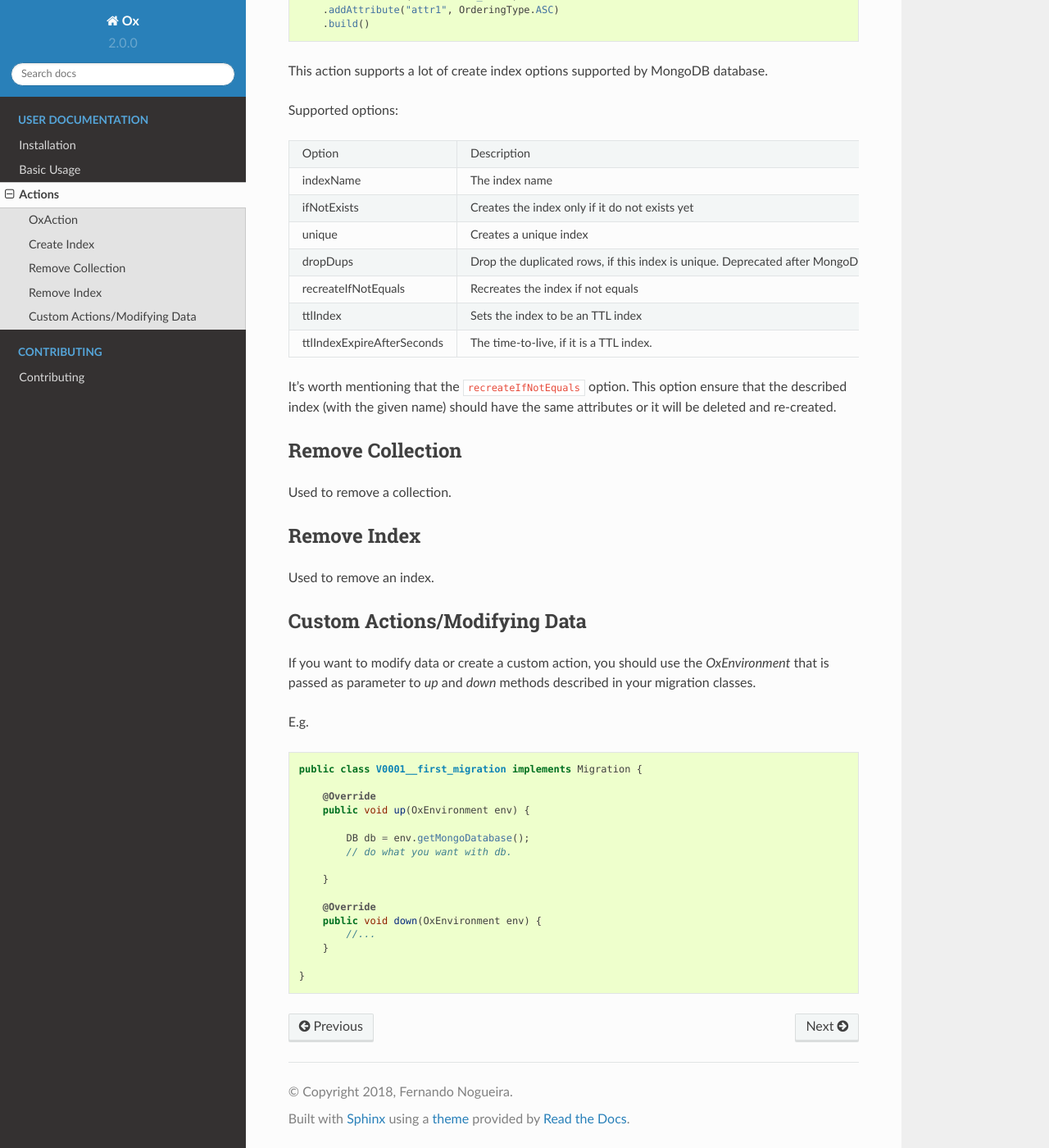
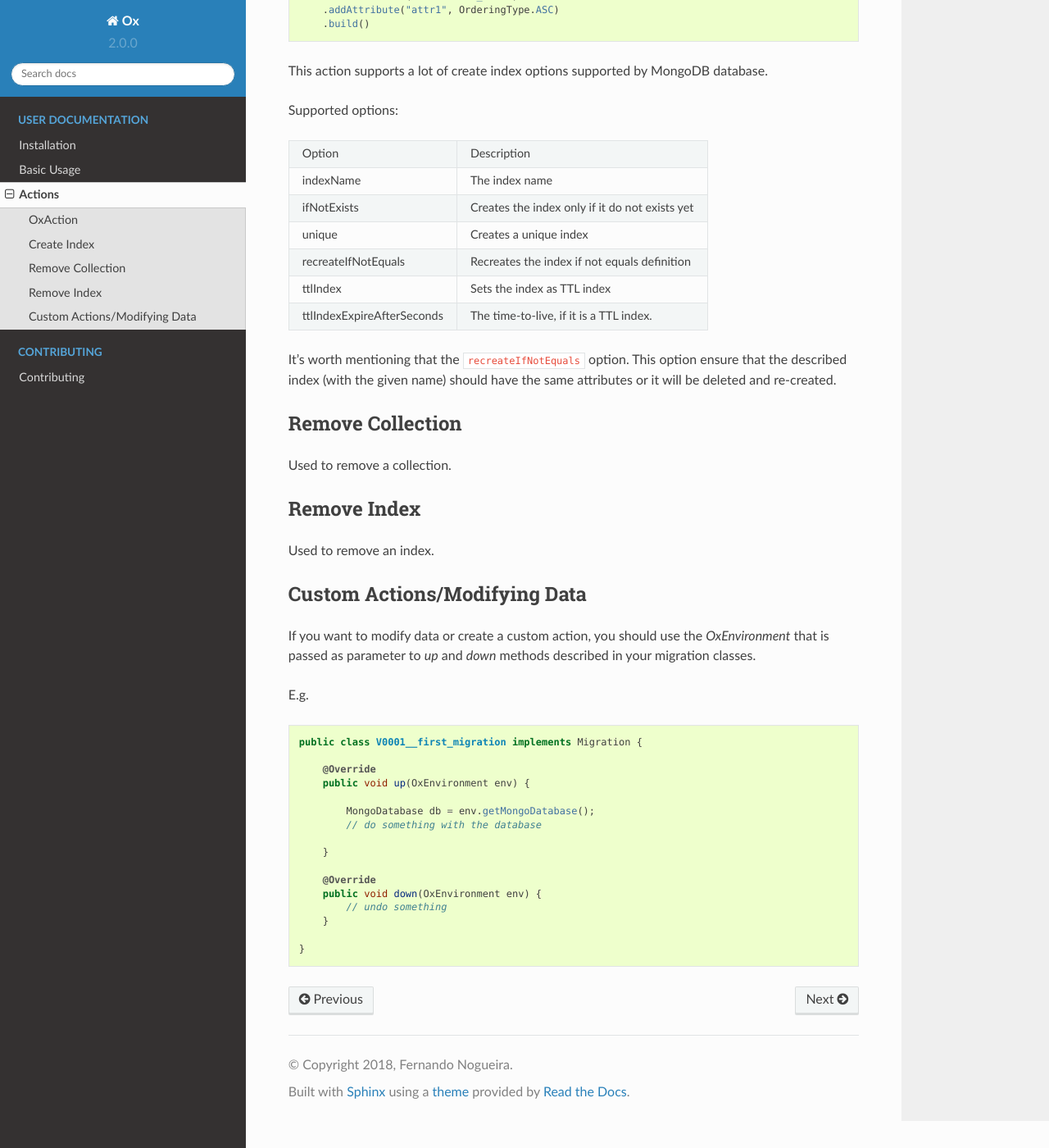
Before and after one commit to fernandonogueira/Ox, a Sphinx documentation site: the page built from docs/actions.rst, in a window 1280 px wide and 1400 px high, scrolled down 572 px. Shown: the whole window at 82% size. Built offline with Sphinx 7.4.7 and the Read the Docs theme 2.0.0, drawn with Linux system fonts in a browser that asks for light colours.

Commit message:
chore(docs): improve docs

```diff
--- a/docs/actions.rst
+++ b/docs/actions.rst
@@ -39,12 +39,9 @@ Supported options:
 +----------------------------+-----------------------------------------------------+
 | unique                     | Creates a unique index                              |
 +----------------------------+-----------------------------------------------------+
-| dropDups                   | Drop the duplicated rows, if this index is unique.  |
-|                            | Deprecated after MongoDB 3.0                        |
+| recreateIfNotEquals        | Recreates the index if not equals definition        |
 +----------------------------+-----------------------------------------------------+
-| recreateIfNotEquals        | Recreates the index if not equals                   |
-+----------------------------+-----------------------------------------------------+
-| ttlIndex                   | Sets the index to be an TTL index                   |
+| ttlIndex                   | Sets the index as TTL index                         |
 +----------------------------+-----------------------------------------------------+
 | ttlIndexExpireAfterSeconds | The time-to-live, if it is a TTL index.             |
 +----------------------------+-----------------------------------------------------+
@@ -80,14 +77,14 @@ E.g.
         @Override
         public void up(OxEnvironment env) {
 
-            DB db = env.getMongoDatabase();
-            // do what you want with db.
+            MongoDatabase db = env.getMongoDatabase();
+            // do something with the database
 
         }
 
         @Override
         public void down(OxEnvironment env) {
-            //...
+            // undo something
         }
 
     }
```
Also changed, not shown: docs/basic_usage.rst (+2 -6 lines).
